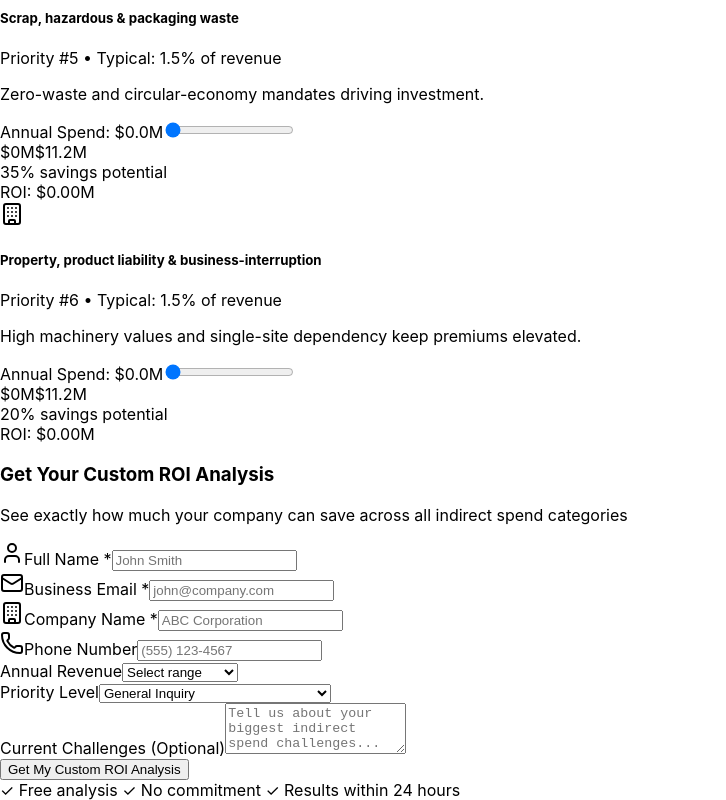
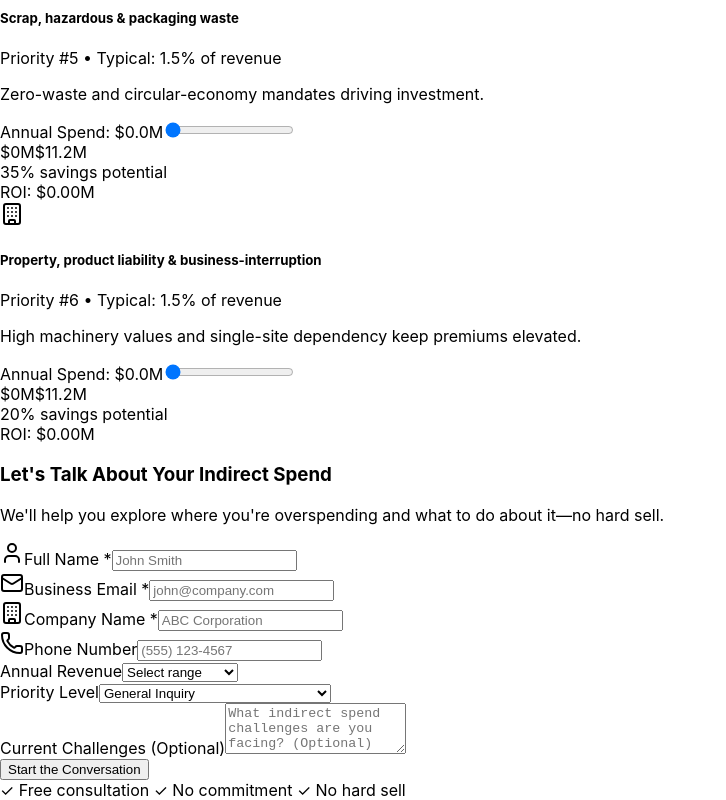
Before and after one commit to lfriedbauer/spend-navigator, a React (Create React App) app: page / in a window 1280 px wide. Shown: the part 2980-3780 px from the top of the page, without its empty margins (0-726 px from the left). Built offline with nearby package versions, Linux system fonts and the light colour scheme; the HTML template or start-up script is replaced by a standard one.

Commit message:
Refine contact form language - more conversational, less promise-heavy

```diff
--- a/src/ContactForm.js
+++ b/src/ContactForm.js
@@ -40,13 +40,14 @@ const ContactForm = () => {
           <div className="w-12 h-12 bg-green-100 rounded-full flex items-center justify-center mx-auto mb-4">
             <Mail className="w-6 h-6 text-green-600" />
           </div>
-          <h3 className="text-lg font-bold text-gray-800 mb-2">Thank You!</h3>
+          <h3 className="text-lg font-bold text-gray-800 mb-2">Thanks for Reaching Out!</h3>
 <p className="text-gray-600 mb-4">
-            We'll review your indirect spend profile and contact you within 24 hours with specific optimization opportunities.
+  We'll be in touch soon to discuss your indirect spend challenges and explore potential optimization opportunities together.
 </p>
 <div className="text-sm text-blue-600">
-            Expected ROI analysis: <strong>$50K - $2M annually</strong>
+  <strong>Next step:</strong> A brief, no-pressure conversation about your goals
 </div>
+
         </div>
       </div>
     );
@@ -55,9 +56,9 @@ const ContactForm = () => {
   return (
     <div className="bg-white rounded-lg shadow border border-gray-200 p-6">
       <div className="text-center mb-6">
-        <h3 className="text-lg font-bold text-gray-800 mb-2">Get Your Custom ROI Analysis</h3>
+       <h3 className="text-lg font-bold text-gray-800 mb-2">Let's Talk About Your Indirect Spend</h3>
 <p className="text-sm text-gray-600">
-          See exactly how much your company can save across all indirect spend categories
+  We'll help you explore where you're overspending and what to do about it—no hard sell.
 </p>
       </div>
 
@@ -174,20 +175,20 @@ const ContactForm = () => {
   onChange={handleChange}
   rows="3"
   className="w-full text-sm border border-gray-300 rounded p-3 focus:outline-none focus:ring-2 focus:ring-blue-500"
-            placeholder="Tell us about your biggest indirect spend challenges..."
+  placeholder="What indirect spend challenges are you facing? (Optional)"
 />
         </div>
 
 <button
   type="submit"
   disabled={isSubmitting}
-          className="w-full bg-gradient-to-r from-blue-600 to-green-600 text-white font-semibold py-3 px-6 rounded-lg hover:from-blue-700 hover:to-green-700 transition-all duration-200 disabled:opacity-50"
+  className="w-full bg-gradient-to-r from-blue-700 to-emerald-700 text-white font-semibold py-3 px-6 rounded-xl hover:from-blue-800 hover:to-emerald-800 transition-all duration-200 disabled:opacity-50 shadow-lg hover:shadow-xl"
 >
-          {isSubmitting ? 'Analyzing Your Profile...' : 'Get My Custom ROI Analysis'}
+  {isSubmitting ? 'Sending Your Message...' : 'Start the Conversation'}
 </button>
 
 <div className="text-center text-xs text-gray-500">
-          ✓ Free analysis ✓ No commitment ✓ Results within 24 hours
+  ✓ Free consultation ✓ No commitment ✓ No hard sell
 </div>
       </form>
     </div>
```
Lines whose indentation alone changed are shown as unchanged.
